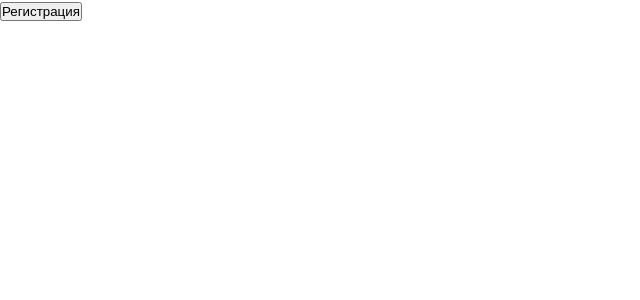
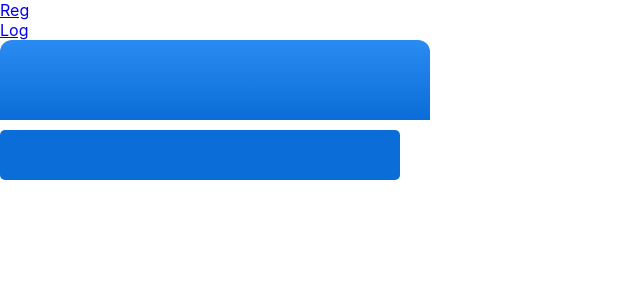
Before and after one commit to NadezhdaTrofimova/chat, a React (Create React App) app: page / in a window 1280 px wide. Shown: the top 300 px of the page, without its empty margins (0-640 px from the left). Built offline with nearby package versions, Linux system fonts and the light colour scheme.

Commit message:
install and do settings react-route

```diff
--- a/package.json
+++ b/package.json
@@ -9,6 +9,7 @@
     "react": "^17.0.2",
     "react-dom": "^17.0.2",
     "react-modal": "^3.14.3",
+    "react-router-dom": "^5.3.0",
     "react-scripts": "4.0.3",
     "react-svg": "^14.0.9",
     "web-vitals": "^1.1.2"
--- a/src/App.js
+++ b/src/App.js
@@ -1,11 +1,24 @@
 import './App.css';
+import LoginPage from "./views/login-page";
 import RegistrationPage from "./views/registration-page";
+import {Route, Link} from "react-router-dom";
 
 
 function App() {
     return (
         <div className='App'>
-            <RegistrationPage/>
+            <div>
+                <Link to='/registration'>Reg</Link>
+            </div>
+            <div>
+                <Link to='/'>Log</Link>
+            </div>
+            <Route path='/registration'>
+                <RegistrationPage/>
+            </Route>
+            <Route path='/'>
+                <LoginPage/>
+            </Route>
         </div>
     );
 }
--- a/src/index.js
+++ b/src/index.js
@@ -3,12 +3,15 @@ import ReactDOM from 'react-dom';
 import './index.css';
 import App from './App';
 import reportWebVitals from './reportWebVitals';
+import {BrowserRouter} from "react-router-dom";
 
 ReactDOM.render(
-  <React.StrictMode>
-    <App />
-  </React.StrictMode>,
-  document.getElementById('root')
+    <React.StrictMode>
+        <BrowserRouter>
+            <App/>
+        </BrowserRouter>
+    </React.StrictMode>,
+    document.getElementById('root')
 );
 
 // If you want to start measuring performance in your app, pass a function
--- /dev/null
+++ b/src/views/login-page/LoginPage.js
@@ -0,0 +1,18 @@
+import ModalWindow from "../../components/modalWindow/ModalWindow";
+import TopForm from "../../components/topForm/TopForm";
+import Form from "../../components/form/Form";
+import Input from "../../components/input/Input";
+import Button from "../../components/button/Button";
+
+
+const LoginPage = () => {
+    return (
+        <>
+            <TopForm/>
+            {/*<Input/>*/}
+            <Button/>
+        </>
+    )
+}
+
+export default LoginPage
--- /dev/null
+++ b/src/views/login-page/index.js
@@ -0,0 +1,3 @@
+import LoginPage from "./LoginPage";
+
+export default LoginPage
```
Also changed, not shown: src/views/login-page/LoginPage.module.css (added), 1 other file (tests, documents, lock files or other folders).
